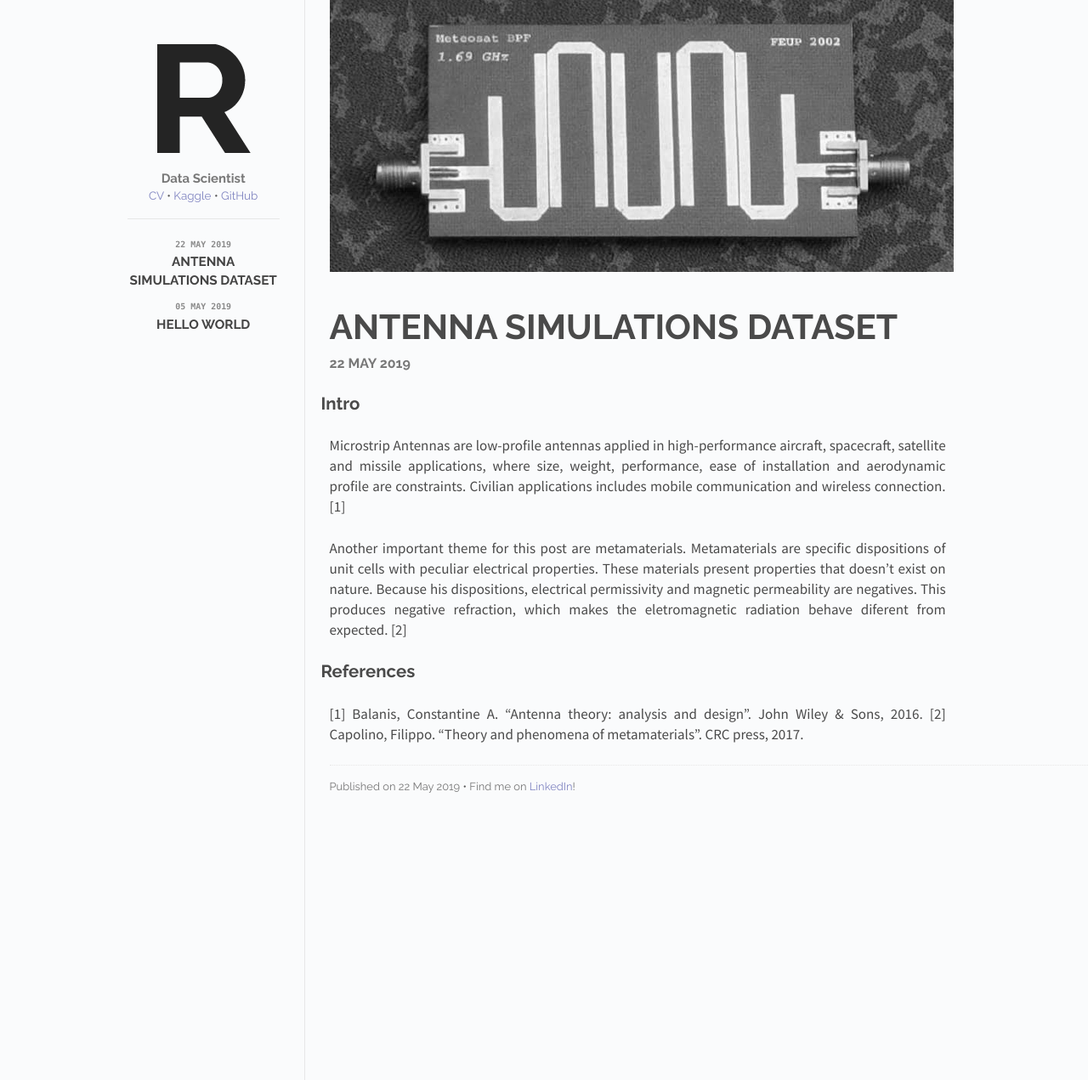
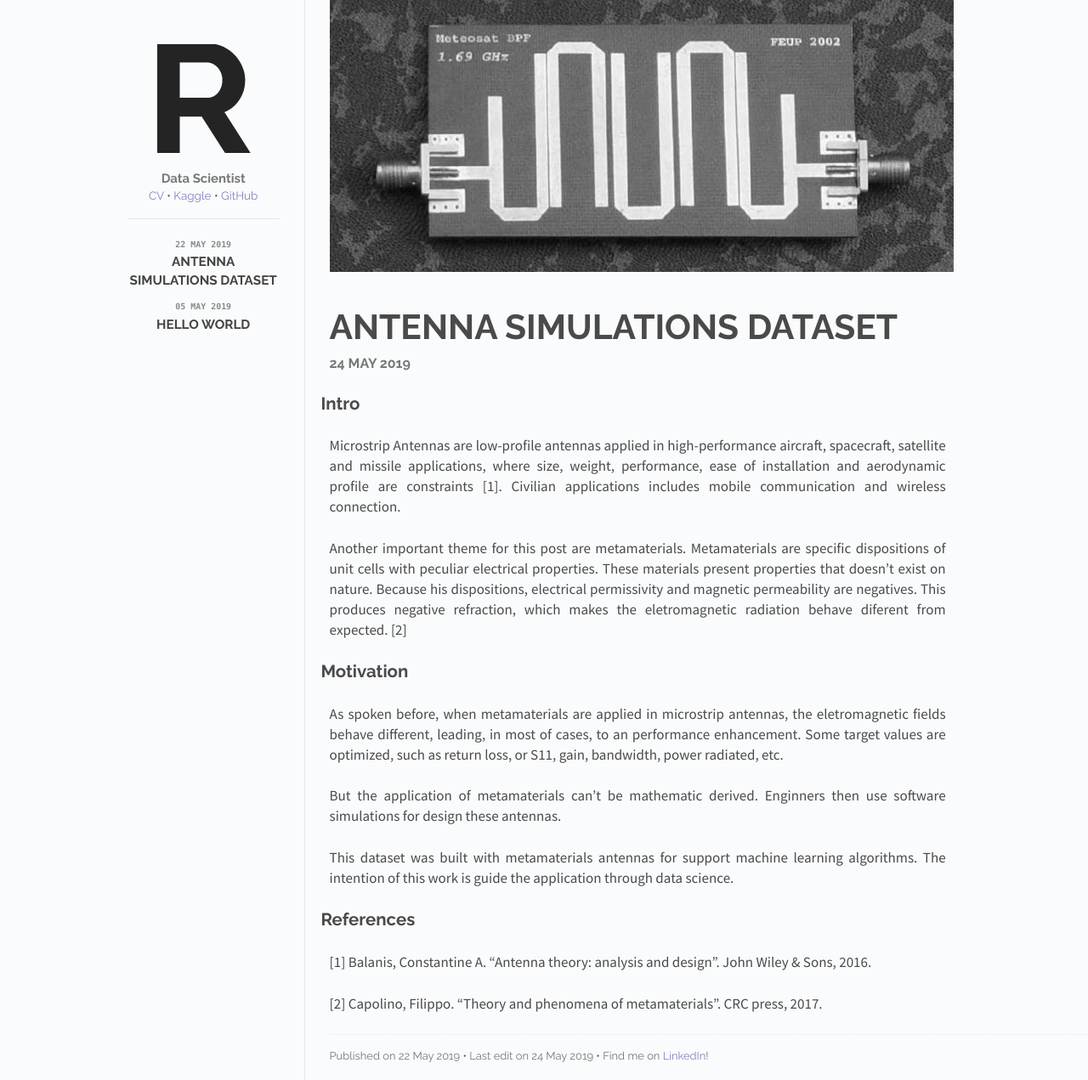
Before and after one commit to renanmav/renanmav.github.io, a Jekyll site: the page built from _posts/2019-05-22-antenna-simulations-dataset.md, in a window 1280 px wide. Shown: the whole page at 85% size. Built offline with Jekyll 4.4.1, drawn with Linux system fonts in a browser that asks for light colours.

Commit message:
Add motivation to antenna simulations dataset

```diff
--- a/_posts/2019-05-22-antenna-simulations-dataset.md
+++ b/_posts/2019-05-22-antenna-simulations-dataset.md
@@ -4,15 +4,25 @@ title: Antenna Simulations Dataset
 cover: 2019/05/microstrip.jpg
 date: 2019-05-22 03:00:00 +0000
 categories: Dataset
+edited: 2019-05-24
 
 ---
 ## Intro
 
-Microstrip Antennas are low-profile antennas applied in high-performance aircraft, spacecraft, satellite and missile applications, where size, weight, performance, ease of installation and aerodynamic profile are constraints. Civilian applications includes mobile communication and wireless connection. [1]
+Microstrip Antennas are low-profile antennas applied in high-performance aircraft, spacecraft, satellite and missile applications, where size, weight, performance, ease of installation and aerodynamic profile are constraints [1]. Civilian applications includes mobile communication and wireless connection.
 
 Another important theme for this post are metamaterials. Metamaterials are specific dispositions of unit cells with peculiar electrical properties. These materials present properties that doesn't exist on nature. Because his dispositions, electrical permissivity and magnetic permeability are negatives. This produces negative refraction, which makes the eletromagnetic radiation behave diferent from expected. [2]
+
+## Motivation
+
+As spoken before, when metamaterials are applied in microstrip antennas, the eletromagnetic fields behave different, leading, in most of cases, to an performance enhancement. Some target values are optimized, such as return loss, or S11, gain, bandwidth, power radiated, etc.
+
+But the application of metamaterials can't be mathematic derived. Enginners then use software simulations for design these antennas.
+
+This dataset was built with metamaterials antennas for support machine learning algorithms. The intention of this work is guide the application through data science.
 
 ## References
 
 [1] Balanis, Constantine A. "Antenna theory: analysis and design". John Wiley & Sons, 2016.
+
 [2] Capolino, Filippo. "Theory and phenomena of metamaterials". CRC press, 2017.
```
